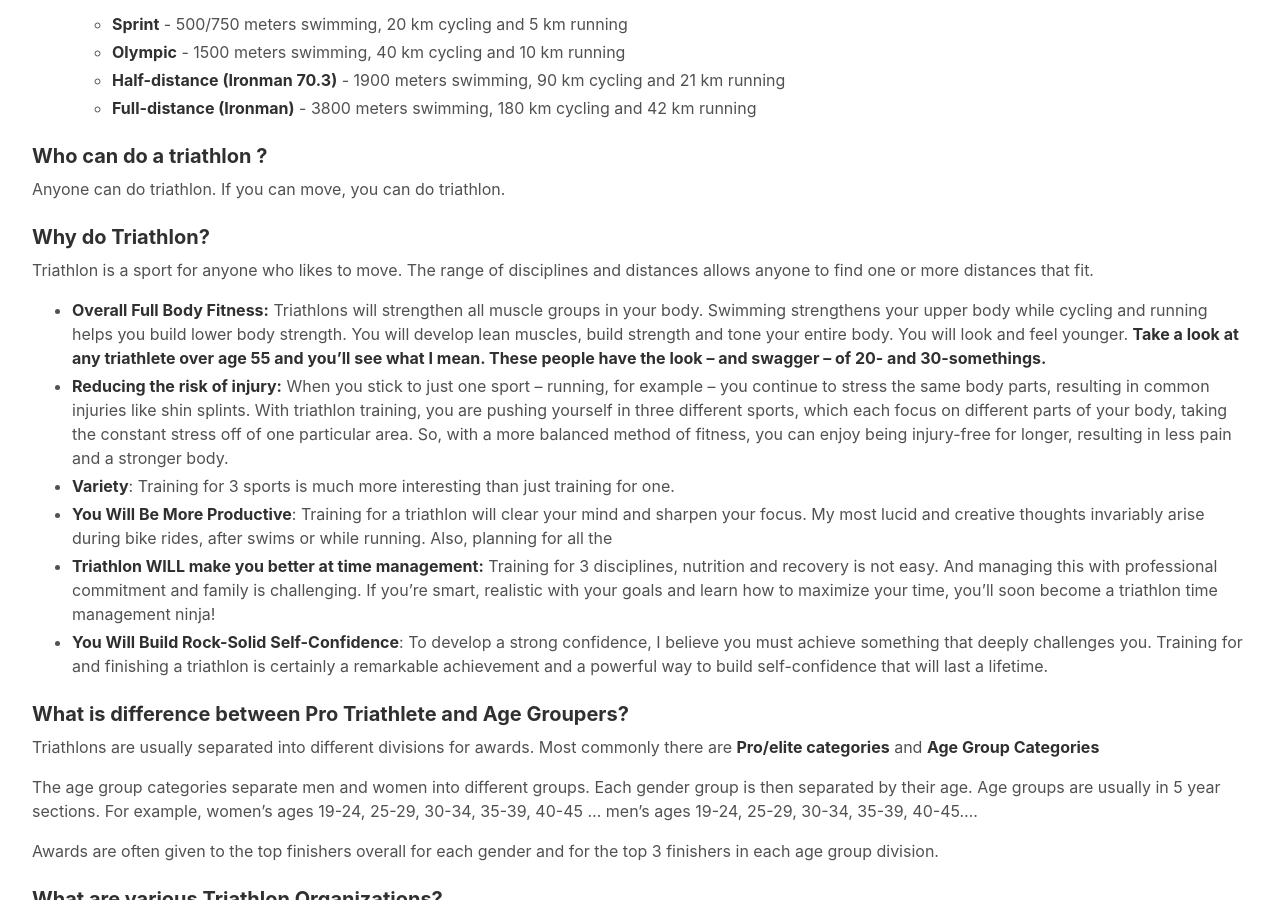
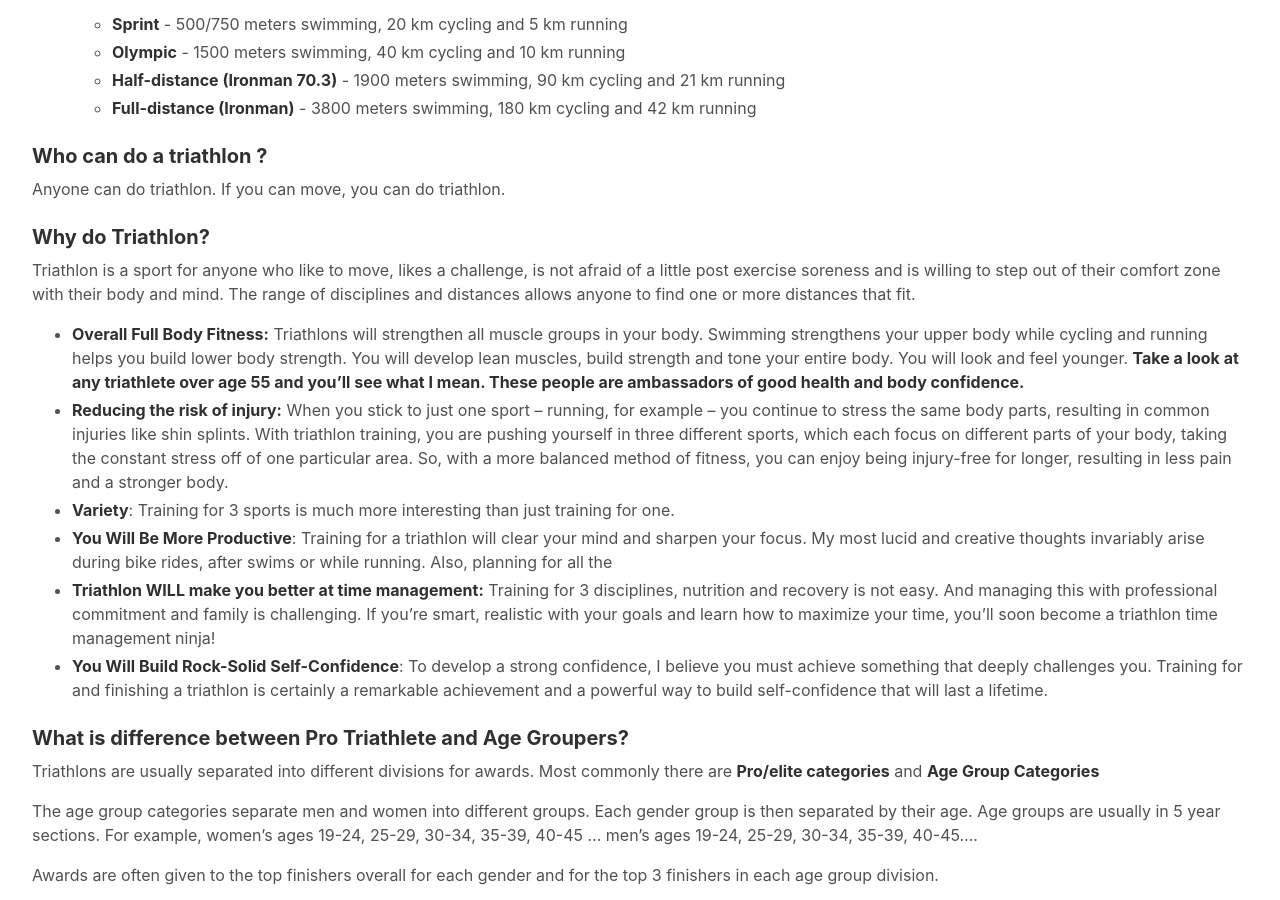
Before and after one commit to rishisareen/rishisareen-old.github.io, a Jekyll site: the page built from _posts/2020-04-18-introduction-to-triathlon.markdown, in a window 1280 px wide and 900 px high, scrolled down 425 px. Built offline with Jekyll 4.4.1, drawn with Linux system fonts in a browser that asks for light colours; comment, search, counter and statistics services are not loaded.

Commit message:
Update 2020-04-18-introduction-to-triathlon.markdown

```diff
--- a/_posts/2020-04-18-introduction-to-triathlon.markdown
+++ b/_posts/2020-04-18-introduction-to-triathlon.markdown
@@ -30,9 +30,10 @@ Anyone can do triathlon. If you can move, you can do triathlon.
 
 ### **Why do Triathlon?**
 
-Triathlon is a sport for anyone who likes to move. The range of disciplines and distances allows anyone to find one or more distances that fit.
+Triathlon is a sport for anyone who like to move, likes a challenge, is not afraid of a little post exercise soreness and is willing to step out of their comfort zone with their body and mind.
+The range of disciplines and distances allows anyone to find one or more distances that fit.
 
-- **Overall Full Body Fitness:** Triathlons will strengthen all muscle groups in your body. Swimming strengthens your upper body while cycling and running helps you build lower body strength. You will develop lean muscles, build strength and tone your entire body. You will look and feel younger. **Take a look at any triathlete over age 55 and you'll see what I mean. These people have the look -- and swagger -- of 20- and 30-somethings.**
+- **Overall Full Body Fitness:** Triathlons will strengthen all muscle groups in your body. Swimming strengthens your upper body while cycling and running helps you build lower body strength. You will develop lean muscles, build strength and tone your entire body. You will look and feel younger. **Take a look at any triathlete over age 55 and you'll see what I mean. These people are ambassadors of good health and body confidence.**
 - **Reducing the risk of injury:** When you stick to just one sport – running, for example – you continue to stress the same body parts, resulting in common injuries like shin splints. With triathlon training, you are pushing yourself in three different sports, which each focus on different parts of your body, taking the constant stress off of one particular area. So, with a more balanced method of fitness, you can enjoy being injury-free for longer, resulting in less pain and a stronger body.
 - **Variety**: Training for 3 sports is much more interesting than just training for one.
 - **You Will Be More Productive**: Training for a triathlon will clear your mind and sharpen your focus. My most lucid and creative thoughts invariably arise during bike rides, after swims or while running. Also, planning for all the
```
